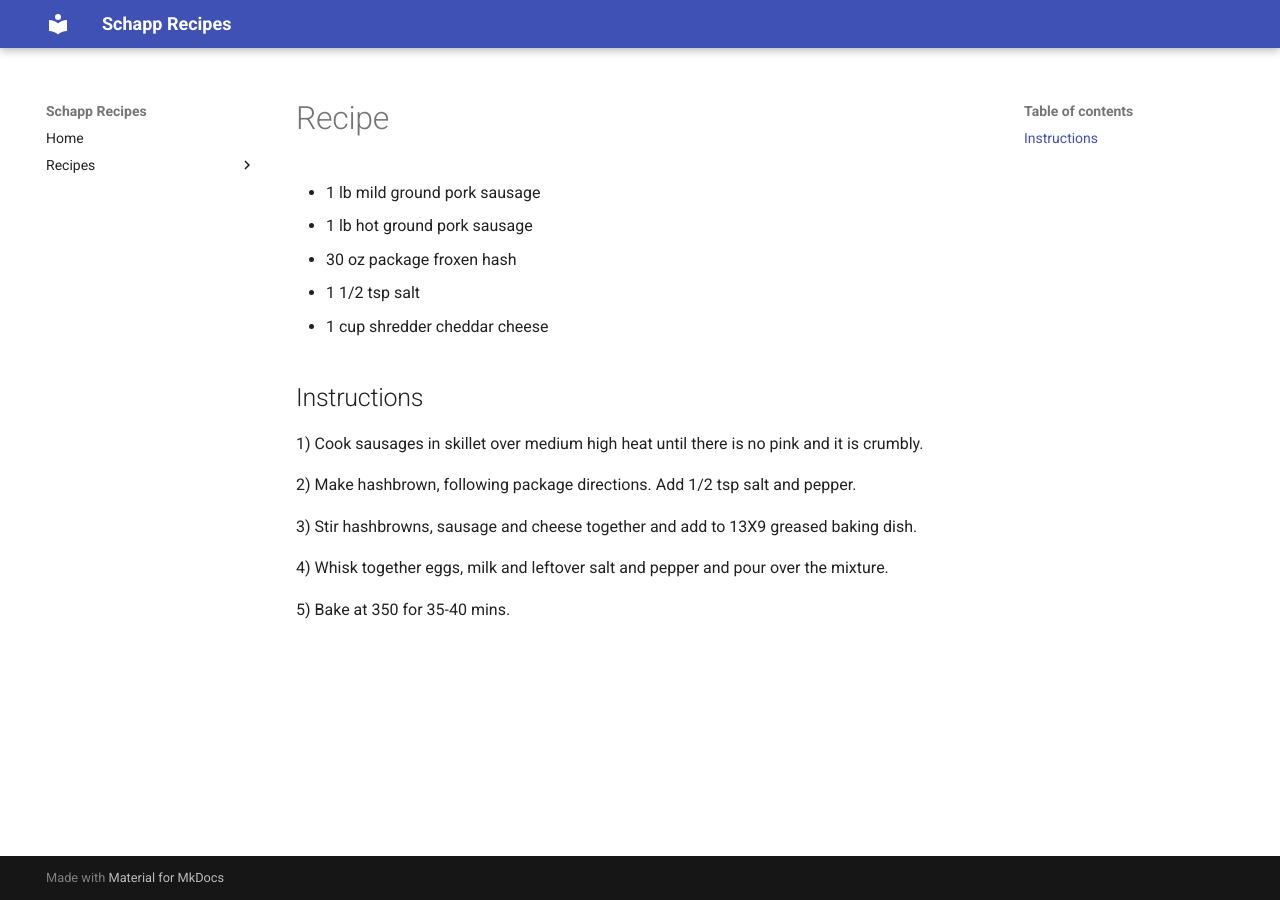
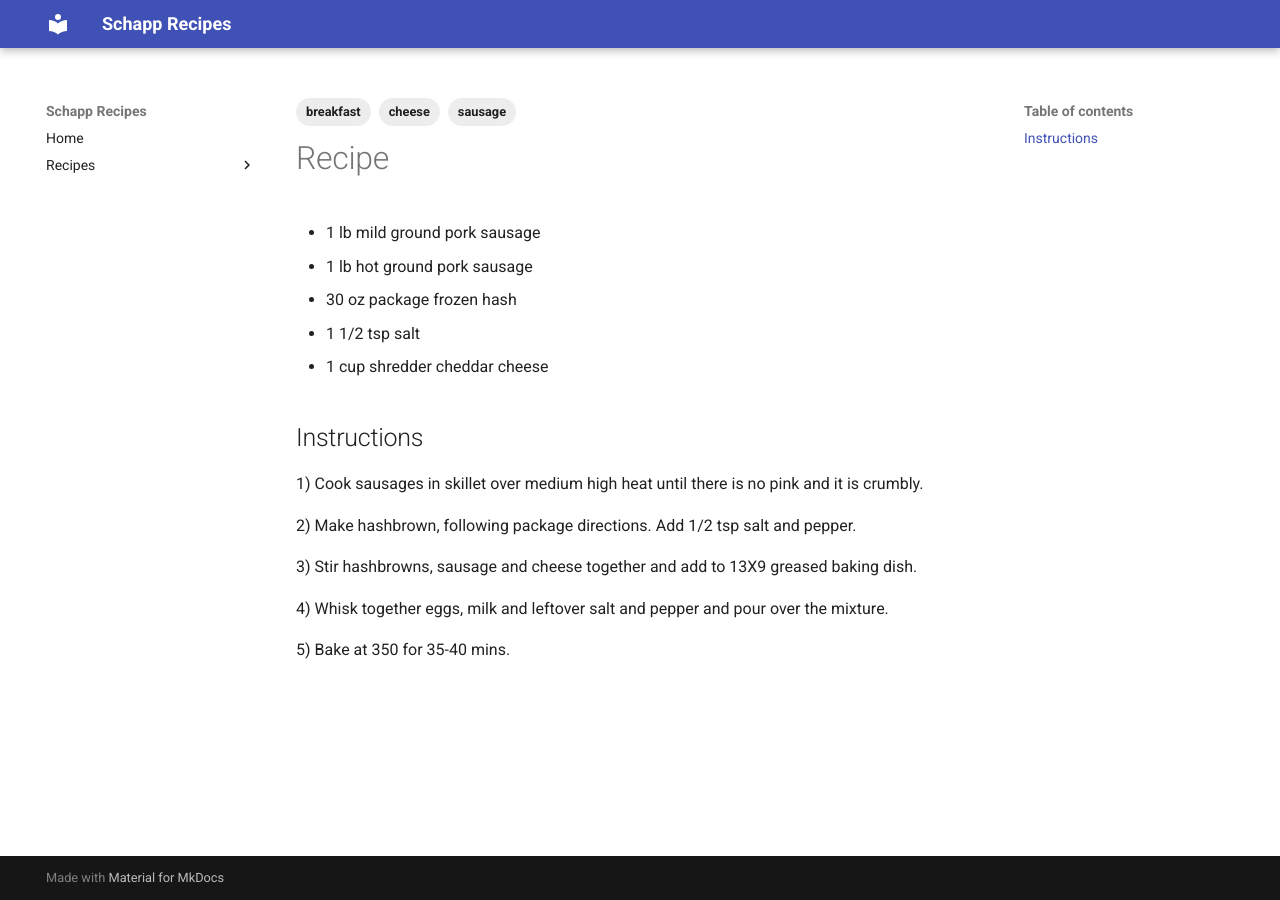
Before and after one commit to MikeSchapp/recipes, an MkDocs documentation site: the page built from docs/breakfast/Sausage Hash Brown Casserole.md, in a window 1280 px wide. Built offline with MkDocs 1.6.1 and Material for MkDocs 9.7.7, drawn with Linux system fonts in a browser that asks for light colours.

Commit message:
Update Sausage Hash Brown Casserole.md

```diff
--- a/docs/breakfast/Sausage Hash Brown Casserole.md
+++ b/docs/breakfast/Sausage Hash Brown Casserole.md
@@ -1,7 +1,14 @@
+---
+tags:
+  - sausage
+  - breakfast
+  - cheese
+---
+
 # Recipe
 - 1 lb mild ground pork sausage
 - 1 lb hot ground pork sausage
-- 30 oz package froxen hash
+- 30 oz package frozen hash
 - 1 1/2 tsp salt
 - 1 cup shredder cheddar cheese
 
```
